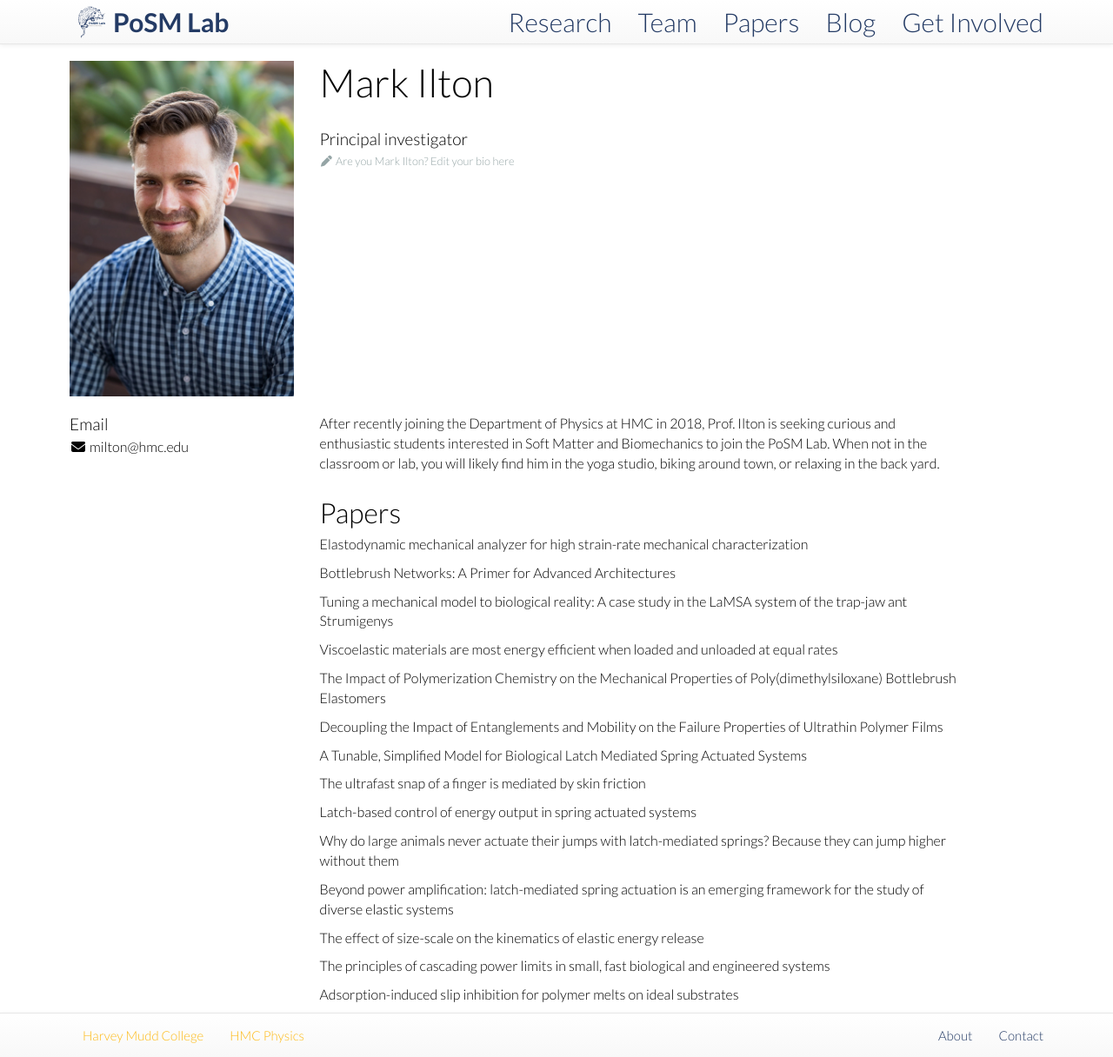
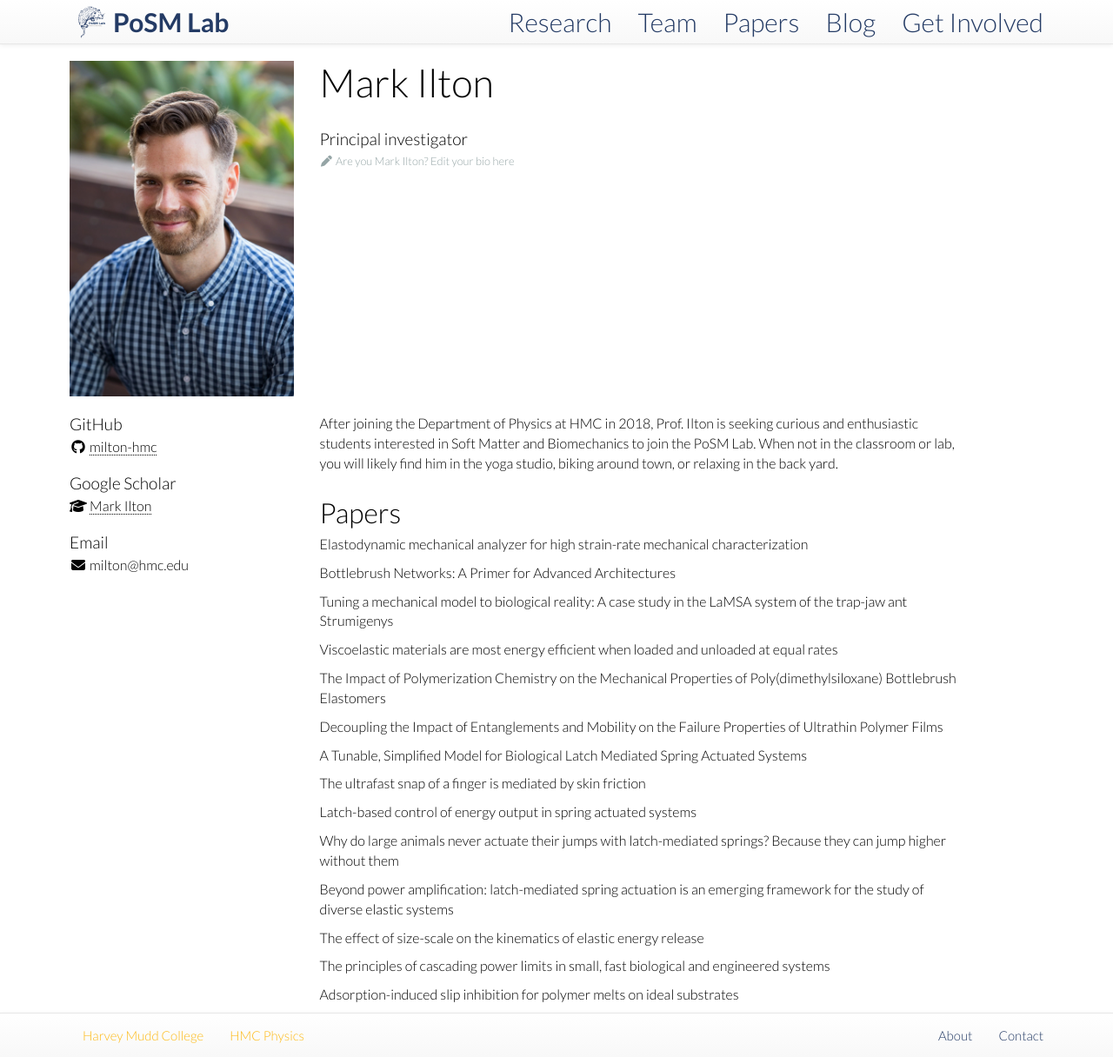
Before and after one commit to posmlab/posmlab.org, a Jekyll site: the page built from team/_posts/2018-08-01-mark-ilton.md, in a window 1280 px wide and 1216 px high. Shown: the whole window at 87% size. Built offline with Jekyll 4.4.1, drawn with Linux system fonts in a browser that asks for light colours; nearby versions of some CDN libraries.

Commit message:
Fix GitHub and Scholar information in profile
Updated GitHub and Scholar links for Mark Ilton.

```diff
--- a/team/_posts/2018-08-01-mark-ilton.md
+++ b/team/_posts/2018-08-01-mark-ilton.md
@@ -6,11 +6,11 @@ handle: milton
 nickname: Mark
 email: milton@hmc.edu
 twitter:
-github:
-scholar:
+github: milton-hmc
+scholar: bhT7jrwAAAAJ
 image: /assets/images/team/mark-ilton.jpg
 alum: false
 ---
 {% include JB/setup %}
 
-After recently joining the Department of Physics at HMC in 2018, Prof. Ilton is seeking curious and enthusiastic students interested in Soft Matter and Biomechanics to join the PoSM Lab. When not in the classroom or lab, you will likely find him in the yoga studio, biking around town, or relaxing in the back yard.
+After joining the Department of Physics at HMC in 2018, Prof. Ilton is seeking curious and enthusiastic students interested in Soft Matter and Biomechanics to join the PoSM Lab. When not in the classroom or lab, you will likely find him in the yoga studio, biking around town, or relaxing in the back yard.
```
